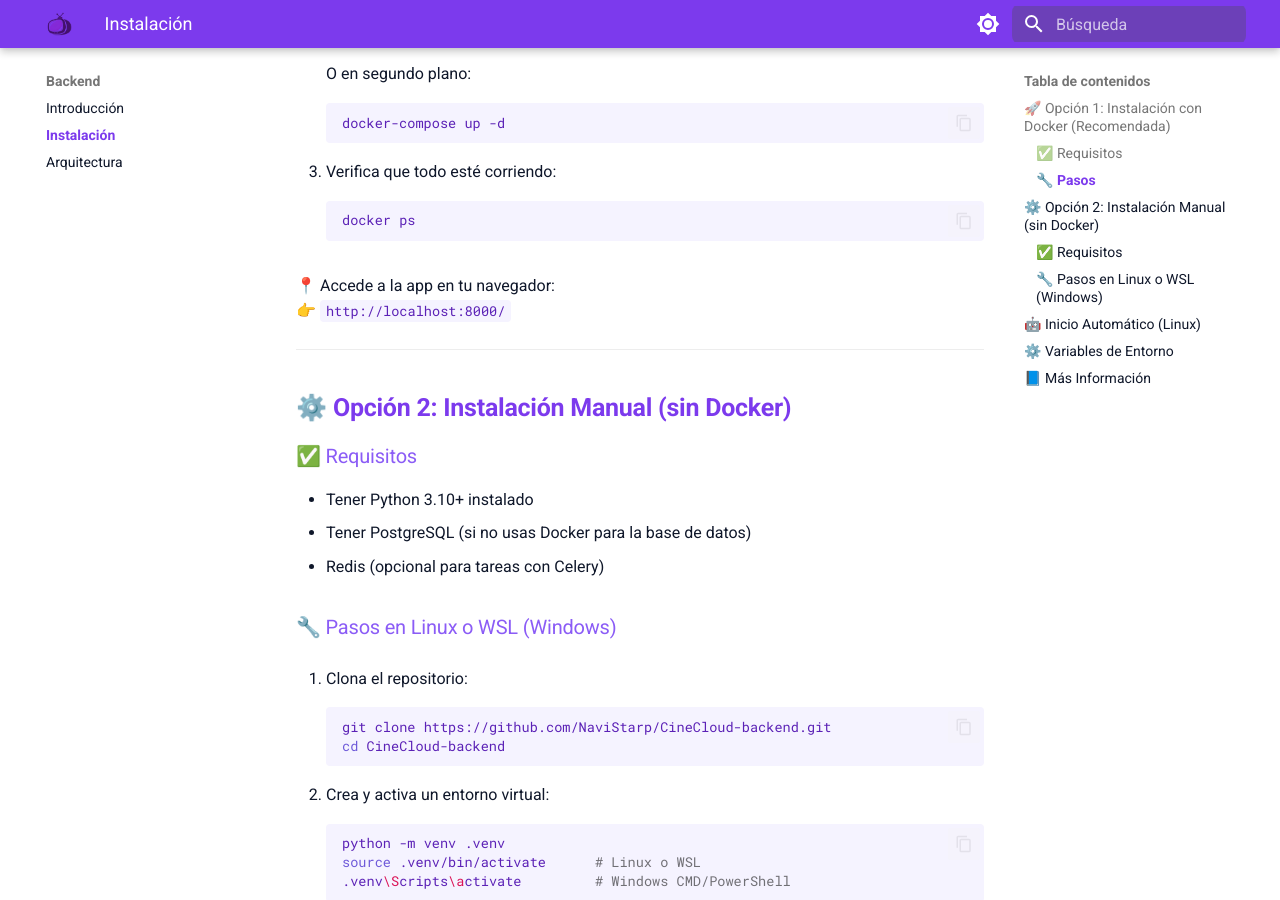
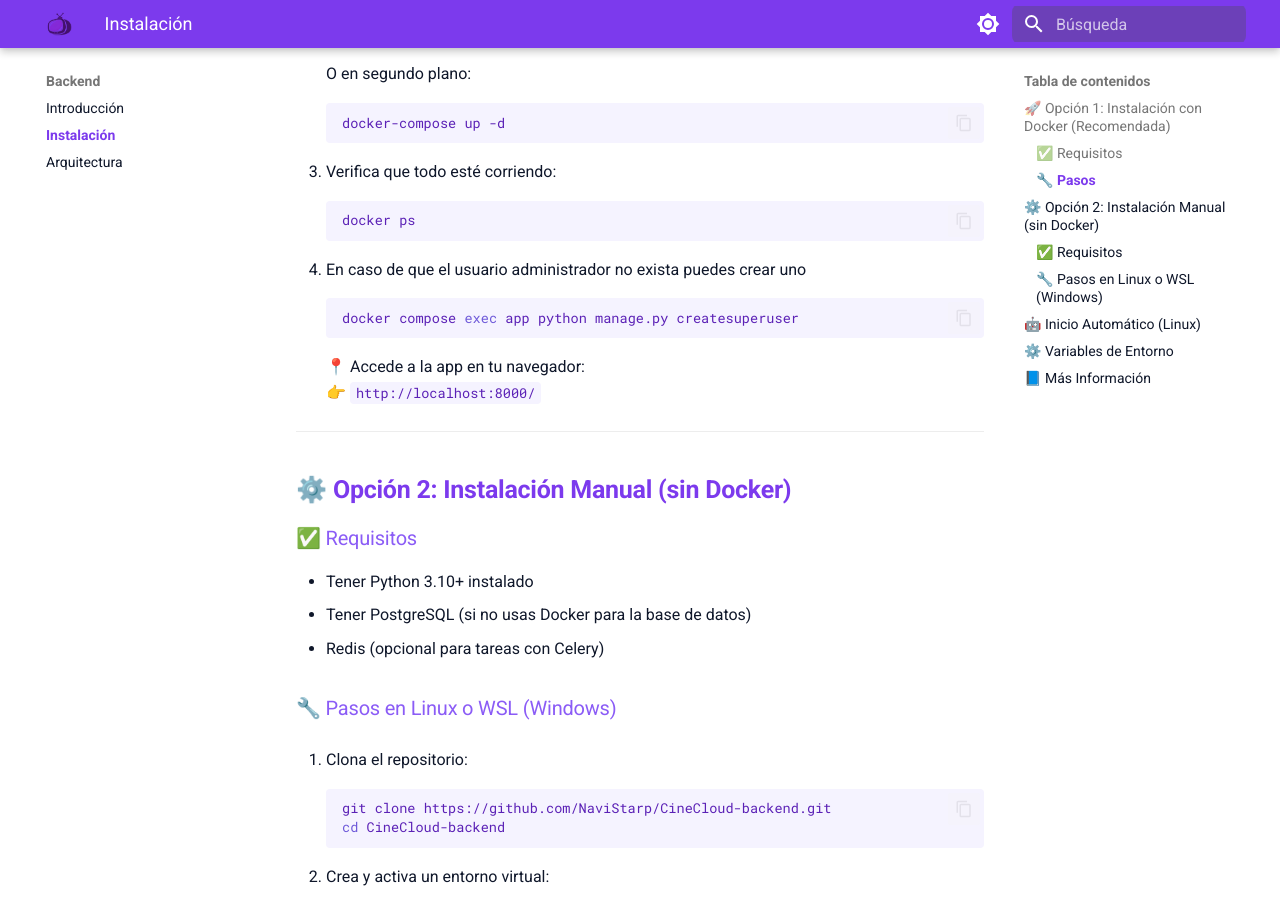
Before and after one commit to NaviStarp/CineCloud, an MkDocs documentation site: the page built from docs/backend/instalacion.md, in a window 1280 px wide and 900 px high, scrolled down 815 px. Built offline with MkDocs 1.6.1 and Material for MkDocs 9.7.7, drawn with Linux system fonts in a browser that asks for light colours.

Commit message:
Añadida ayuda

````diff
--- a/docs/backend/instalacion.md
+++ b/docs/backend/instalacion.md
@@ -33,7 +33,10 @@ Esta guía te ayudará a instalar el backend de **Cinecloud** fácilmente, ya se
    ```bash
    docker ps
    ```
-
+4. En caso de que el usuario administrador no exista puedes crear uno
+```bash
+docker compose exec app python manage.py createsuperuser
+```
 📍 Accede a la app en tu navegador:
 👉 `http://localhost:8000/`
 
````
